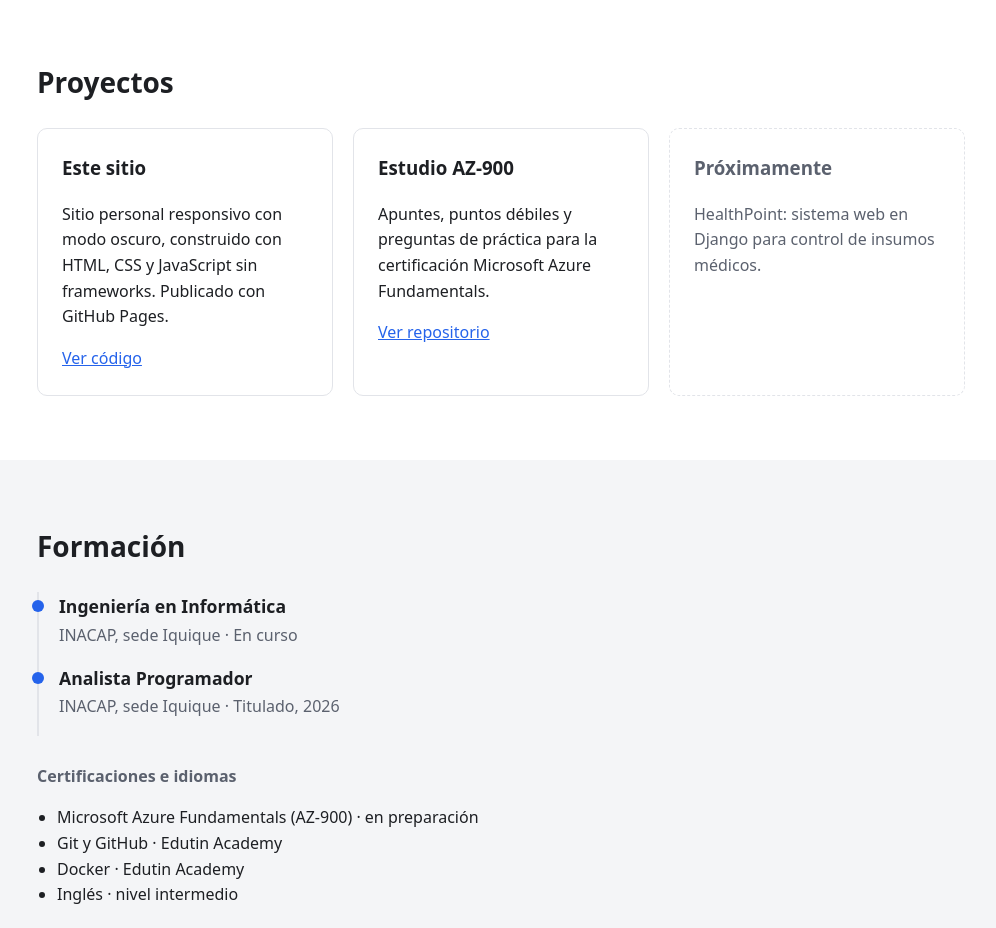
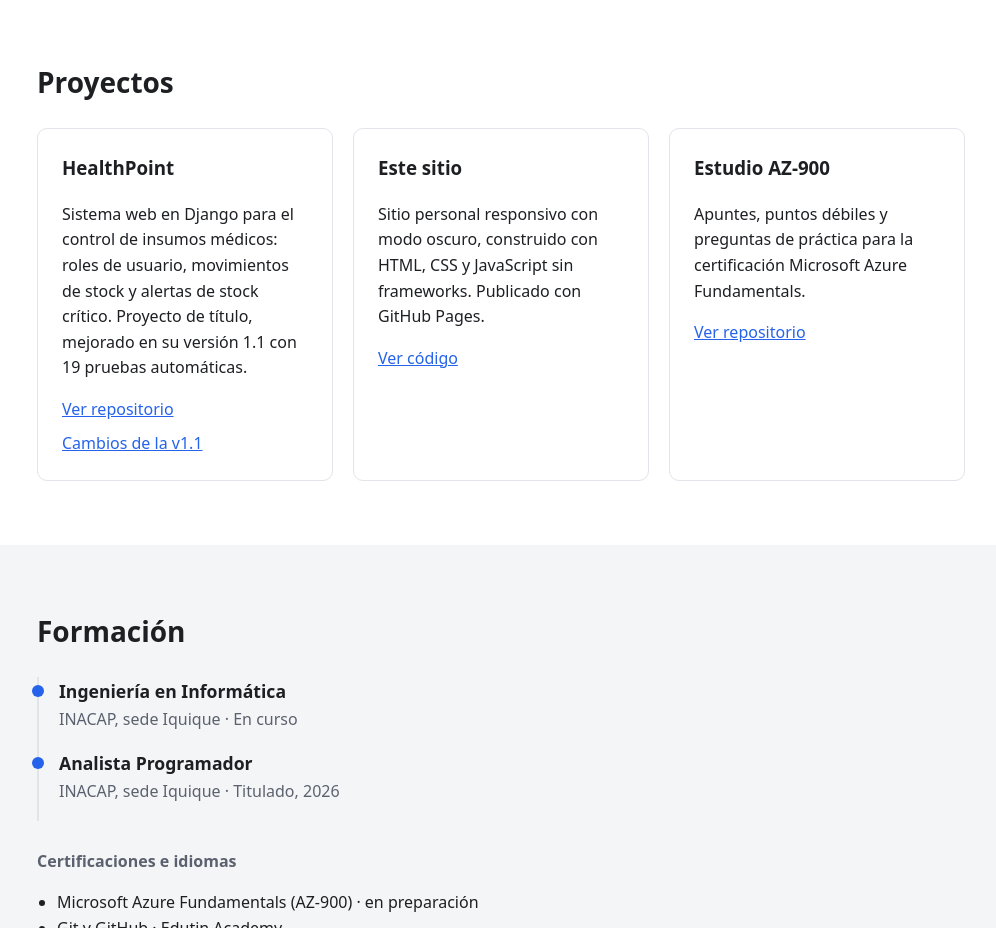
Before and after one commit to Mikhassdev/mikhassdev.github.io, a plain HTML site: page index.html in a window 1280 px wide. Shown: the part 1380-2308 px from the top of the page, without its empty margins (139-1135 px from the left). Drawn offline with Linux system fonts and the light colour scheme.

Commit message:
Agregar HealthPoint como proyecto principal del portafolio
Reemplaza la tarjeta "Próximamente" por HealthPoint, con enlaces al
repositorio y al mapa de cambios de la v1.1.

Co-Authored-By: Claude Opus 5.5 <noreply@anthropic.com>

```diff
--- a/css/styles.css
+++ b/css/styles.css
@@ -293,6 +293,13 @@ a {
   margin-top: 0;
 }
 
+.card__links {
+  display: flex;
+  flex-wrap: wrap;
+  gap: 8px 16px;
+  margin-bottom: 0;
+}
+
 .card--soon {
   border-style: dashed;
   color: var(--color-muted);
--- a/index.html
+++ b/index.html
@@ -115,6 +115,14 @@
         <h2 class="section__title">Proyectos</h2>
         <div class="cards">
           <article class="card">
+            <h3 class="card__title">HealthPoint</h3>
+            <p>Sistema web en Django para el control de insumos médicos: roles de usuario, movimientos de stock y alertas de stock crítico. Proyecto de título, mejorado en su versión 1.1 con 19 pruebas automáticas.</p>
+            <p class="card__links">
+              <a href="https://github.com/Mikhassdev/healthpoint" target="_blank" rel="noopener">Ver repositorio</a>
+              <a href="https://github.com/Mikhassdev/healthpoint/blob/main/docs/MAPA.md" target="_blank" rel="noopener">Cambios de la v1.1</a>
+            </p>
+          </article>
+          <article class="card">
             <h3 class="card__title">Este sitio</h3>
             <p>Sitio personal responsivo con modo oscuro, construido con HTML, CSS y JavaScript sin frameworks. Publicado con GitHub Pages.</p>
             <a href="https://github.com/Mikhassdev/mikhassdev.github.io" target="_blank" rel="noopener">Ver código</a>
@@ -123,10 +131,6 @@
             <h3 class="card__title">Estudio AZ-900</h3>
             <p>Apuntes, puntos débiles y preguntas de práctica para la certificación Microsoft Azure Fundamentals.</p>
             <a href="https://github.com/Mikhassdev/az-900-estudio" target="_blank" rel="noopener">Ver repositorio</a>
-          </article>
-          <article class="card card--soon">
-            <h3 class="card__title">Próximamente</h3>
-            <p>HealthPoint: sistema web en Django para control de insumos médicos.</p>
           </article>
         </div>
       </div>
```
